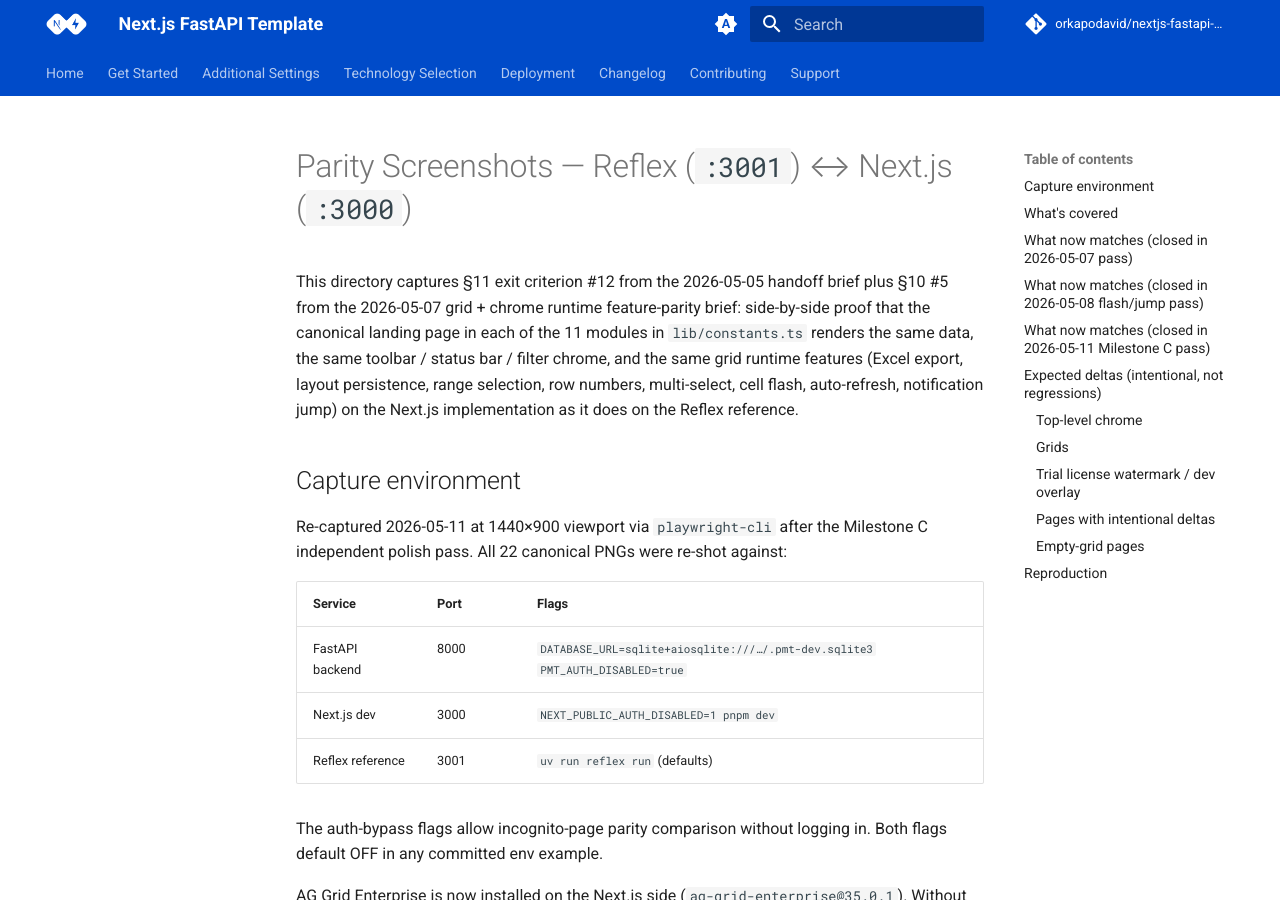
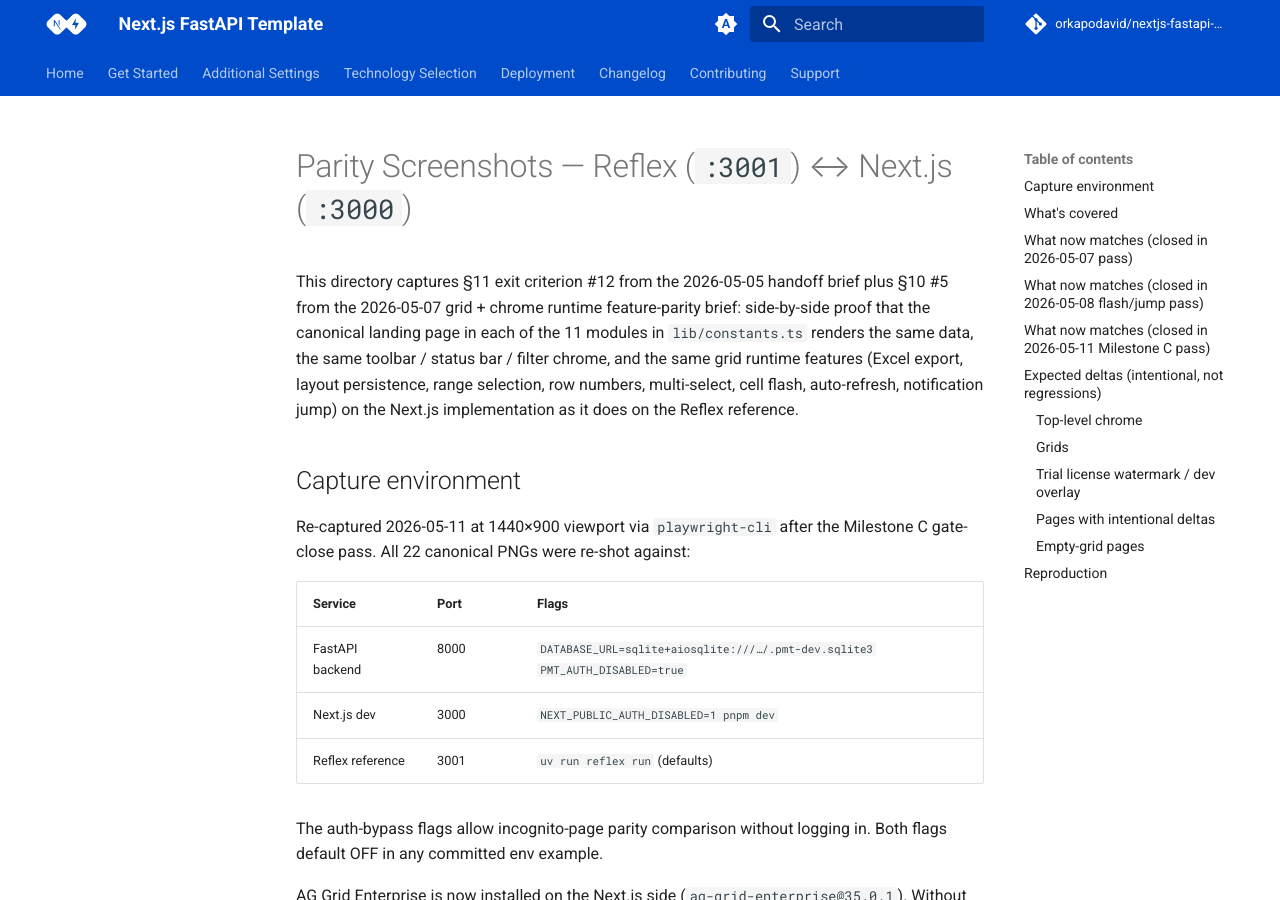
Before and after one commit to orkapodavid/Portfolio-Management-Tool-FastAPI-NextJS, an MkDocs documentation site: the page built from docs/parity-screenshots/README.md, in a window 1280 px wide and 900 px high. Built offline with MkDocs 1.6.1 and Material for MkDocs 9.7.7, drawn with Linux system fonts in a browser that asks for light colours; comment, search, counter and statistics services are not loaded; the version menu is left out.

Commit message:
docs(continuations): record Milestone C gate close verification

```diff
--- a/docs/parity-screenshots/README.md
+++ b/docs/parity-screenshots/README.md
@@ -13,7 +13,7 @@
 ## Capture environment
 
 Re-captured 2026-05-11 at 1440×900 viewport via `playwright-cli`
-after the Milestone C independent polish pass. All 22 canonical PNGs
+after the Milestone C gate-close pass. All 22 canonical PNGs
 were re-shot against:
 
 | Service  | Port | Flags |
```
Also changed, not shown: continuations.md (+11 -6 lines).
